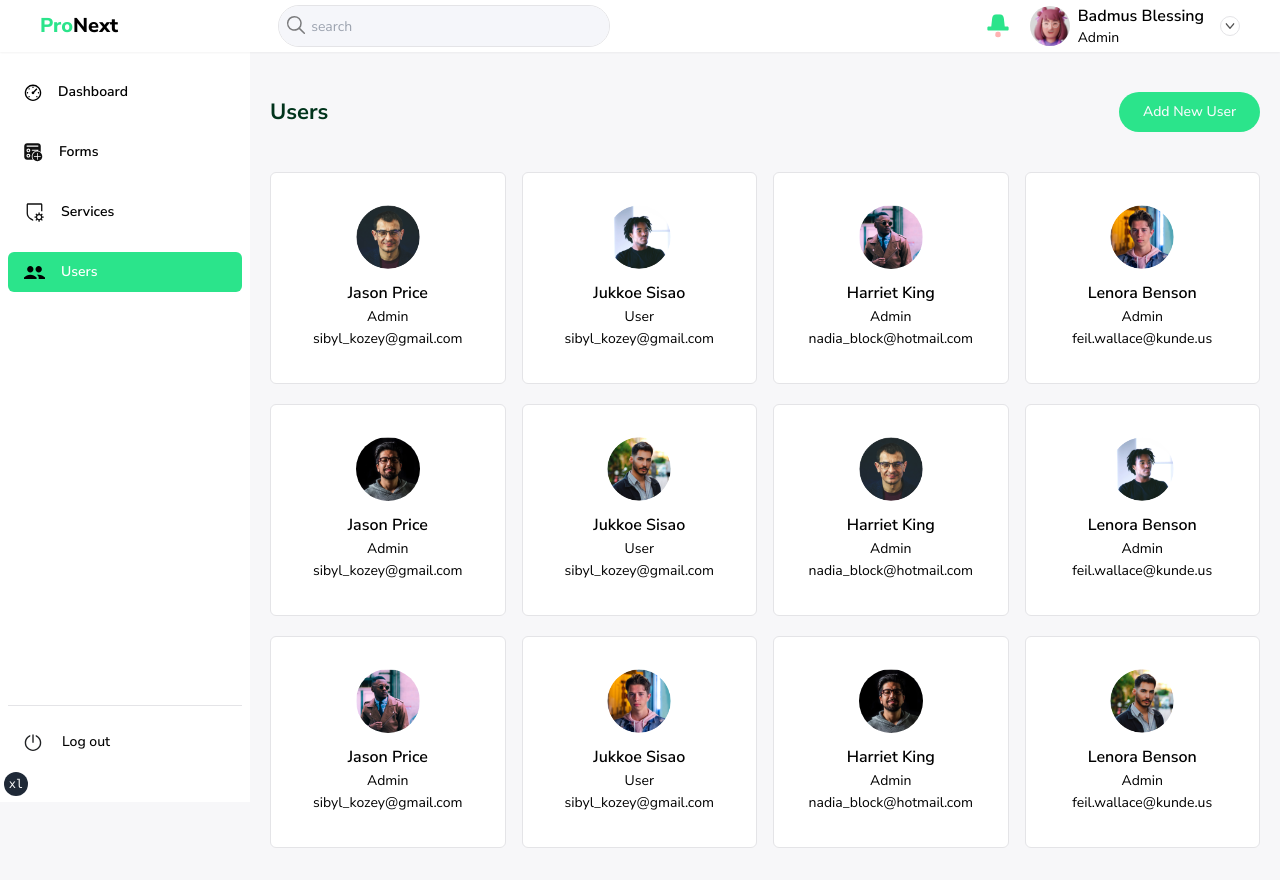
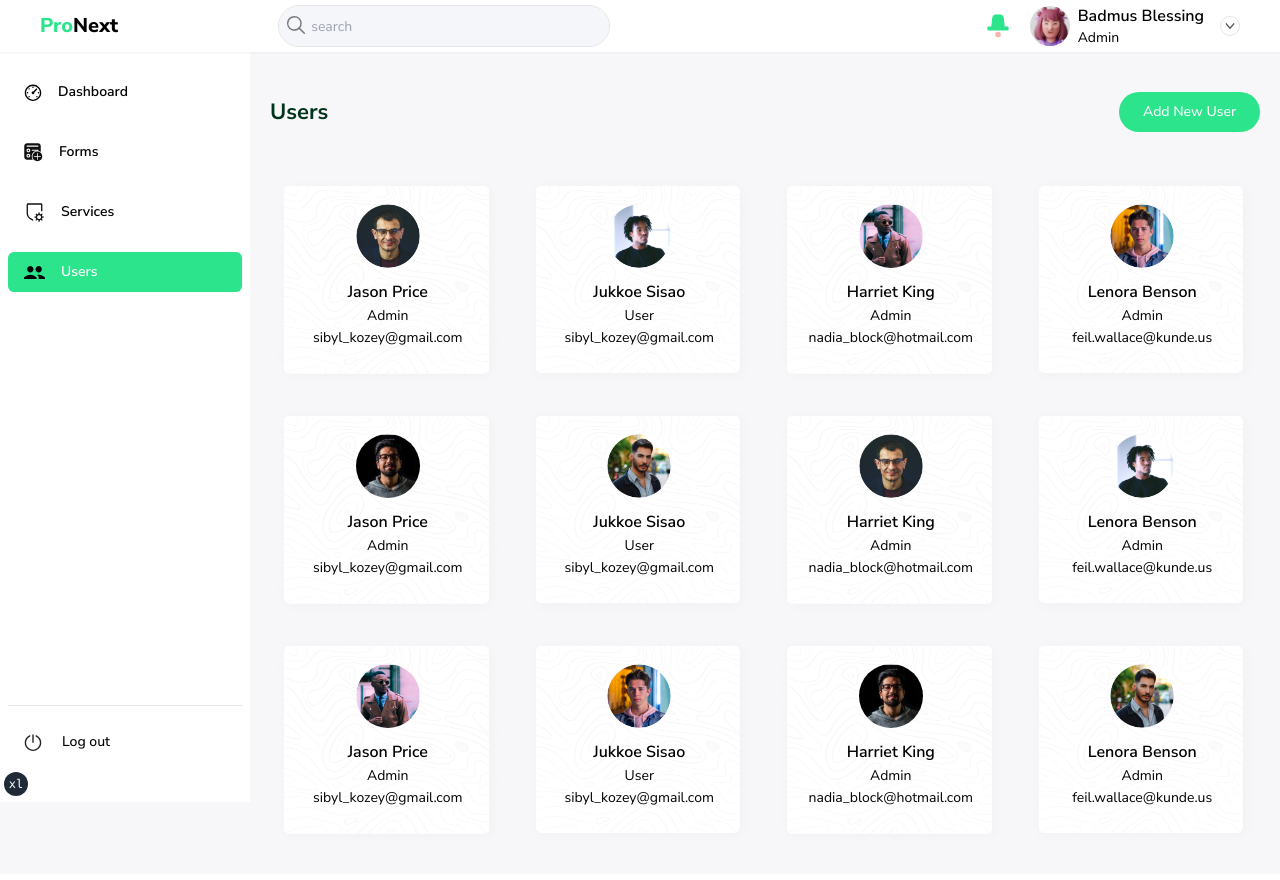
Before and after one commit to OlusanyaAyomide/proNext, a React (Vite) app: page /admin/users in a window 1280 px wide. Built offline with nearby package versions, Linux system fonts and the light colour scheme; what tailwindcss-animation-delay would draw is missing.

Commit message:
'user-bg'

```diff
--- a/src/components/users/UserMain.tsx
+++ b/src/components/users/UserMain.tsx
@@ -16,7 +16,7 @@ export default function UserMain() {
         <div className="flex-center mt-10 flex-wrap">
         {_mockUsers.map((item,key)=>(
             <div key={key} className="w-6/12 sm:w-4/12 md:w-3/12 px-1 sm:px-2">
-                    <div className='card mb-5 py-8'>
+                    <div className='bg-[url("/user/userbg2.png")] bg-cover mb-5 py-8'>
                         <Avatar className='block mb-3 mx-auto h-16 w-16'>
                             <AvatarFallback>PN</AvatarFallback>
                             <AvatarImage src={item.image}/>
```
Also changed, not shown: public/user/userbg2.png (added).
